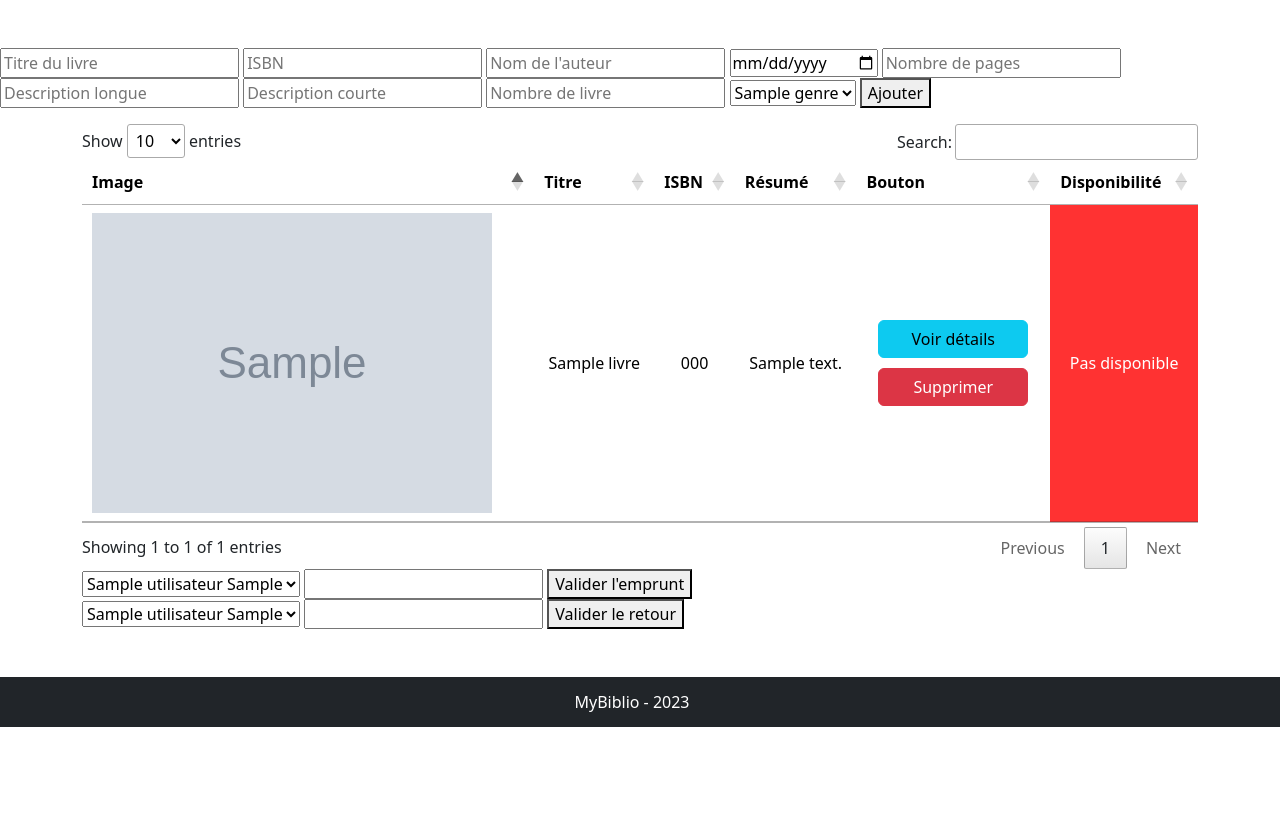
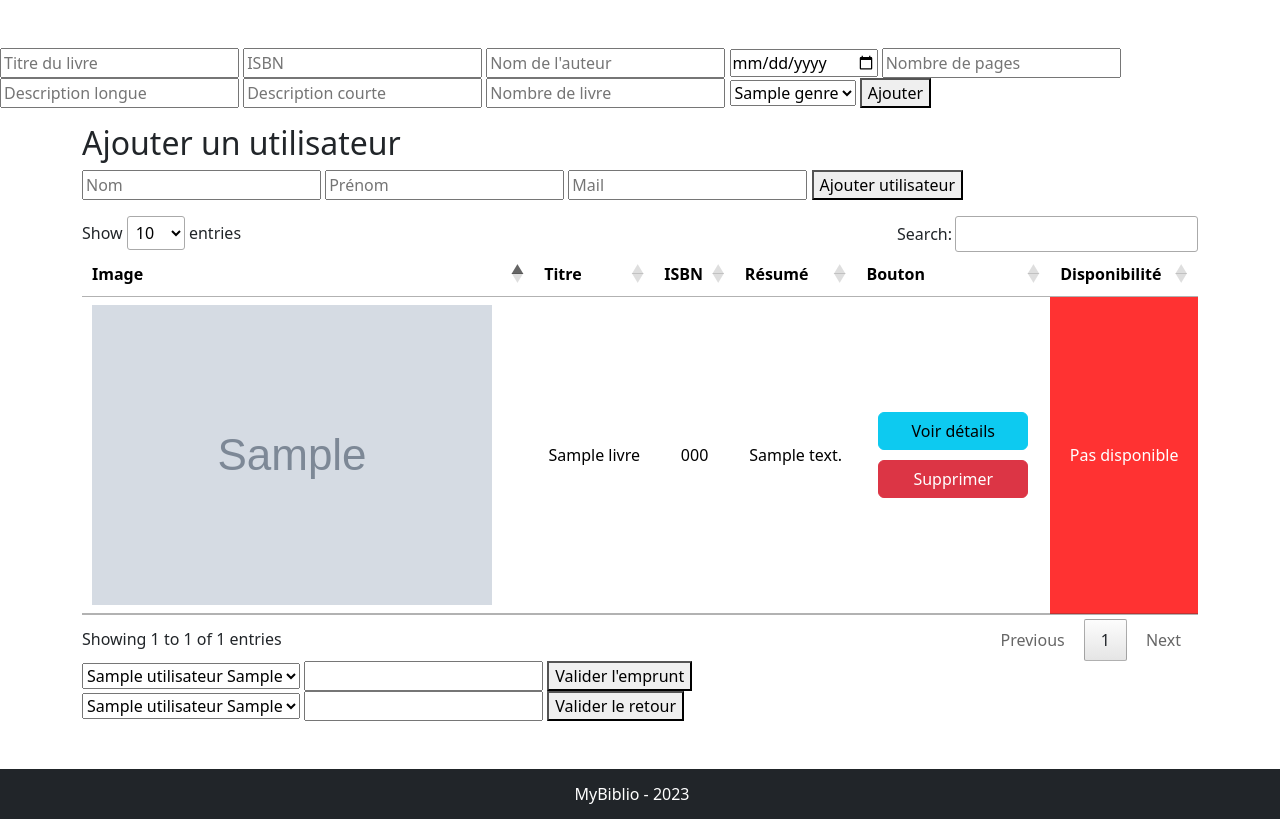
Before and after one commit to JasonBrastel/projet_biblio, a PHP site: page /Projet/ in a window 1280 px wide. Shown: the part 56-875 px from the top of the page. Before the commit the page ends 783 px from the top, so only its background shows below. Run offline with PHP 8.4, Linux system fonts and the light colour scheme; tables that the repository leaves empty or names only in its code hold one stand-in row (values such as "Sample post"); grey boxes marked "Sample" are stand-in pictures; some libraries are stand-ins or nearby versions.

Commit message:
début ajout form utilisateur

```diff
--- a/dao.php
+++ b/dao.php
@@ -424,8 +424,8 @@ class DAO
 
 
  //PAUL
+
    // fonction changment de status de la dispo dans datatable
-
    public function statusDispo()
 {
     // Requête SQL pour sélectionner les ID des livres et leurs statuts de disponibilité
@@ -447,5 +447,22 @@ class DAO
     return $statusArray;
 }
 
+//fonction pour ajouter des utilisateur
+public function ajoutUtilisateur($nom, $prenom, $email) {
+
+    // Utilise une requête SQL pour insérer l'utilisateur
+    $query = "INSERT INTO utilisateur (nom_utilisateur, prenom_utilisateur, mail_utilisateur)
+              VALUES (:nom, :prenom, :email)";
+
+    $params = array(
+        ":nom" => $nom,
+        ":prenom" => $prenom,
+        ":email" => $email,
+    );
+
+    $stmt = $this->bdd->prepare($query);
+    $stmt->execute($params);
+}
+
 }
 ?>
--- a/index.php
+++ b/index.php
@@ -25,6 +25,13 @@ $selectGenre = $dao-> getGenre();
 $selectAuteur = $dao-> getAuteurDatalist();
 
 
+if ($_POST && isset($_POST['btn_ajouter_utilisateur'])) {
+    $nom = $_POST['nom'];
+    $prenom = $_POST['prenom'];
+    $email = $_POST['email'];
+
+    $dao->ajoutUtilisateur($nom, $prenom, $email, $motDePasse, $tel);
+}
 
 ?>
 
@@ -100,8 +107,24 @@ $selectAuteur = $dao-> getAuteurDatalist();
   <button name="btn_ajouter" type="submit">Ajouter</button>
 
 </form>
-</body>
-<footer>
+
+<!-- Ajouter un utilisateur -->
+
+<div class="container mt-3">
+
+        <h2>Ajouter un utilisateur</h2>
+
+        <form action="" method="post">
+
+            <input type="text" name="nom" placeholder="Nom" required>
+            <input type="text" name="prenom" placeholder="Prénom" required>
+            <input type="email" name="email" placeholder="Mail" required>
+
+            <button name="btn_ajouter_utilisateur" type="submit">Ajouter utilisateur</button>
+
+        </form>
+    </div>
+</form>
 
 
 </section>
```
Lines whose indentation alone changed are shown as unchanged.
